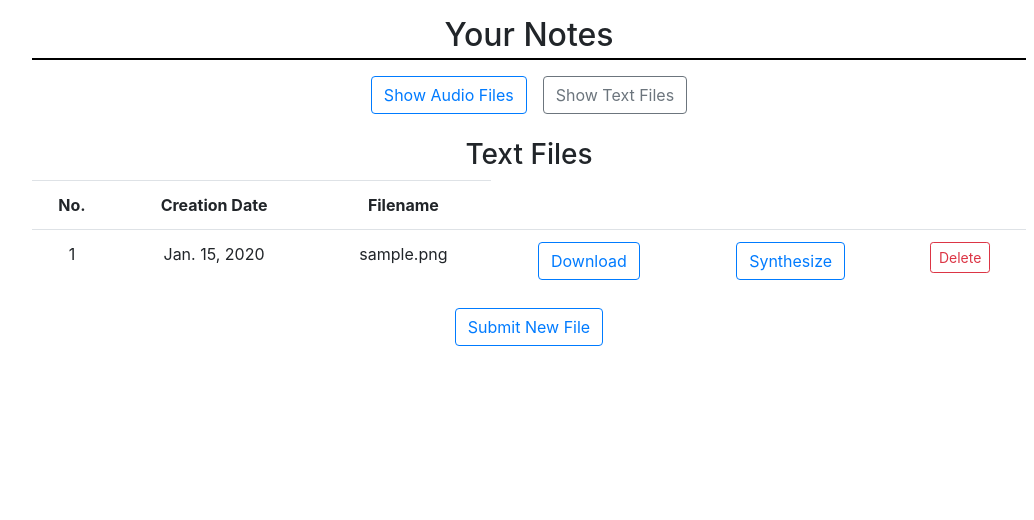
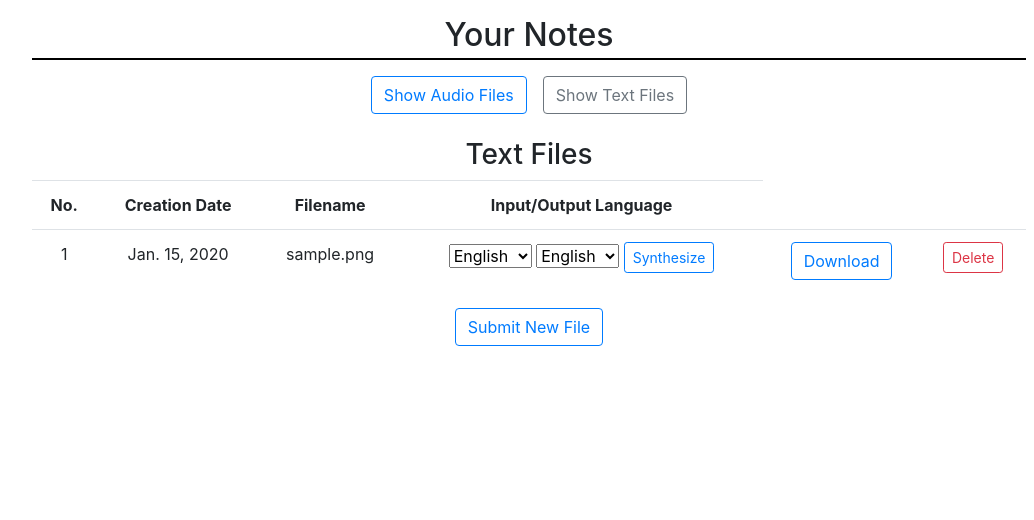
Before and after one commit to sokolowskij/cloud-based-speech-translator-generator, a Django app: page /notes/ in a window 1280 px wide. Shown: the part 81-601 px from the top of the page, without its empty margins (111-1145 px from the left). Run offline with Django 5.2, Linux system fonts and the light colour scheme; a user stored in the database is signed in; tables that the repository leaves empty hold one stand-in row (values such as "Sample post"); parts of the project's set-up code (start-up, migrations or seed data) failed here and were passed over; some libraries are stand-ins or nearby versions.

Commit message:
add translation to transcription/synthesization with new buttons and api integration

```diff
--- a/cbstg/cbstg_app/views.py
+++ b/cbstg/cbstg_app/views.py
@@ -13,6 +13,7 @@ from django.shortcuts import render, redirect
 from django.utils import timezone
 from django.views.decorators.http import require_POST
 from google.cloud import storage, speech, texttospeech
+from google.cloud import translate_v2 as translate
 from pydub import AudioSegment
 
 from .forms import SubmittedFileForm
@@ -117,10 +118,13 @@ def delete_file(request, file_id):
 @login_required(login_url="/login")
 def transcribe_audio(request, file_id):
     transcript = None
-    error = None
+    err1 = None
+    err2 = None
     if request.method == 'GET':
         try:
             submitted_file = SubmittedFile.objects.get(id=file_id, user=request.user)
+            input_lang = request.GET.get("input_lang", "en")
+            target_lang = request.GET.get("target_lang", "en")
             print("Submitted text")
         except SubmittedFile.DoesNotExist:
             raise Http404("File not found.")
@@ -142,20 +146,23 @@ def transcribe_audio(request, file_id):
             recognition_audio = speech.RecognitionAudio(content=wav_data.read())
             config = speech.RecognitionConfig(
                 encoding=speech.RecognitionConfig.AudioEncoding.LINEAR16,
-                language_code="en-US",
+                language_code=input_lang,
                 sample_rate_hertz=16000,  # Standardized sample rate
                 enable_automatic_punctuation=True,
             )
 
             response = client.recognize(config=config, audio=recognition_audio)
             transcript = " ".join([result.alternatives[0].transcript for result in response.results])
+
+            if target_lang != input_lang:
+                transcript, err1 = translate_text(transcript, target_lang)
         except Exception as e:
             print("Transcription failed:", e)
-            error = str(e)
+            err2 = "Transcription failed: " + str(e)
 
         return render(request, "notes/text/viewText.html", {
             "transcript": transcript,
-            "error": error,
+            "error": err1 or err2 if (err1 and err2) is None else err1 + "\n" + err2,
         })
     elif request.method == 'POST':
         filename = request.POST.get('filename', 'transcription.txt')
@@ -175,10 +182,10 @@ def transcribe_audio(request, file_id):
             new_file.save()
             return redirect('notes_view')
         except Exception as e:
-            error = f"Failed to save transcription: {e}"
+            err2 = f"Failed to save transcription: {e}"
         return render(request, "notes/text/viewText.html", {
             "transcript": transcript,
-            "error": error,
+            "error": err2,
         })
 
     return redirect('notes_view')
@@ -186,8 +193,11 @@ def transcribe_audio(request, file_id):
 
 @login_required
 def synthesize_speech(request, file_id):
+    err1 = None
     try:
         text_file = SubmittedFile.objects.get(id=file_id, user=request.user)
+        input_lang = request.GET.get("input_lang", "en")
+        target_lang = request.GET.get("target_lang", "en")
 
         with default_storage.open(text_file.file.name, "r") as f:
             text = f.read()
@@ -195,13 +205,18 @@ def synthesize_speech(request, file_id):
         if not text:
             raise ValueError("File is empty.")
 
+        if target_lang != input_lang:
+            text, err1 = translate_text(text, target_lang)
+            text = text.encode("utf-8")
+            print(err1)
+
         # Initialize the TTS client
         client = texttospeech.TextToSpeechClient()
 
         synthesis_input = texttospeech.SynthesisInput(text=text)
 
         voice = texttospeech.VoiceSelectionParams(
-            language_code="en-US",
+            language_code=target_lang,
             ssml_gender=texttospeech.SsmlVoiceGender.NEUTRAL,
         )
 
@@ -226,7 +241,8 @@ def synthesize_speech(request, file_id):
         return render(request, "notes/audio/viewAudio.html", {
             "audio_data": audio_base64,
             "file_id": file_id,
-            "text": text
+            "text": text,
+            "error": err1,
         })
     except (SubmittedFile.DoesNotExist, ValueError) as e:
         print(e)
@@ -251,3 +267,15 @@ def save_synthesized_audio(request):
         return HttpResponse(f"Failed to save audio: {e}", status=500)
 
     return redirect("notes_view")
+
+
+def translate_text(text, target_language='en'):
+    try:
+        if isinstance(text, bytes):
+            text = text.decode("utf-8")
+        client = translate.Client()
+        result = client.translate(text, target_language=target_language)
+        return result["translatedText"], None
+    except Exception as e:
+        print(f"Translation failed: {e}")
+        return text, "Translation failed: " + str(e) + "\n"
--- a/cbstg/templates/notes/myfiles.html
+++ b/cbstg/templates/notes/myfiles.html
@@ -21,15 +21,33 @@
                         <th>No.</th>
                         <th>Creation Date</th>
                         <th>Filename</th>
+                        <th>Input/Output Language</th>
                     </tr>
                     {% for file in audio_files %}
                         <tr>
                             <td>{{ forloop.counter }}</td>
                             <td>{{ file.creation_date }}</td>
                             <td>{{ file.file.name|basename }}</td>
+                            <td>
+                                <form method="GET" action="{% url 'transcribe_audio' file.pk %}">
+                                    <select name="input_lang" class="form-select form-select-sm d-inline w-auto">
+                                        <option value="en">English</option>
+                                        <option value="es">Spanish</option>
+                                        <option value="fr">French</option>
+                                        <option value="de">German</option>
+                                        <option value="pl">Polish</option>
+                                    </select>
+                                    <select name="target_lang" class="form-select form-select-sm d-inline w-auto">
+                                        <option value="en">English</option>
+                                        <option value="es">Spanish</option>
+                                        <option value="fr">French</option>
+                                        <option value="de">German</option>
+                                        <option value="pl">Polish</option>
+                                    </select>
+                                    <button type="submit" class="btn btn-outline-primary btn-sm">Transcribe</button>
+                                </form>
+                            </td>
                             <td><a href="{% url 'download_submitted' file.pk %}" class="btn btn-outline-primary">Download</a>
-                            </td>
-                            <td><a href="{% url 'transcribe_audio' file.pk %}" class="btn btn-outline-primary">Transcribe</a>
                             </td>
                             <td>
                                 <form method="POST" action="{% url 'delete_file' file.pk %}" style="display:inline;">
@@ -57,15 +75,33 @@
                         <th>No.</th>
                         <th>Creation Date</th>
                         <th>Filename</th>
+                        <th>Input/Output Language</th>
                     </tr>
                     {% for file in text_files %}
                         <tr>
                             <td>{{ forloop.counter }}</td>
                             <td>{{ file.creation_date }}</td>
                             <td>{{ file.file.name|basename }}</td>
+                            <td>
+                                <form method="GET" action="{% url 'synthesize_speech' file.pk %}">
+                                    <select name="input_lang" class="form-select form-select-sm d-inline w-auto">
+                                        <option value="en">English</option>
+                                        <option value="es">Spanish</option>
+                                        <option value="fr">French</option>
+                                        <option value="de">German</option>
+                                        <option value="pl">Polish</option>
+                                    </select>
+                                    <select name="target_lang" class="form-select form-select-sm d-inline w-auto">
+                                        <option value="en">English</option>
+                                        <option value="es">Spanish</option>
+                                        <option value="fr">French</option>
+                                        <option value="de">German</option>
+                                        <option value="pl">Polish</option>
+                                    </select>
+                                    <button type="submit" class="btn btn-outline-primary btn-sm">Synthesize</button>
+                                </form>
+                            </td>
                             <td><a href="{% url 'download_submitted' file.pk %}" class="btn btn-outline-primary">Download</a>
-                            </td>
-                            <td><a href="{% url 'synthesize_speech' file.pk %}" class="btn btn-outline-primary">Synthesize</a>
                             </td>
                             <td>
                                 <form method="POST" action="{% url 'delete_file' file.pk %}" style="display:inline;">
```
Also changed, not shown: cbstg/templates/notes/audio/viewAudio.html (+16 -1 lines).
